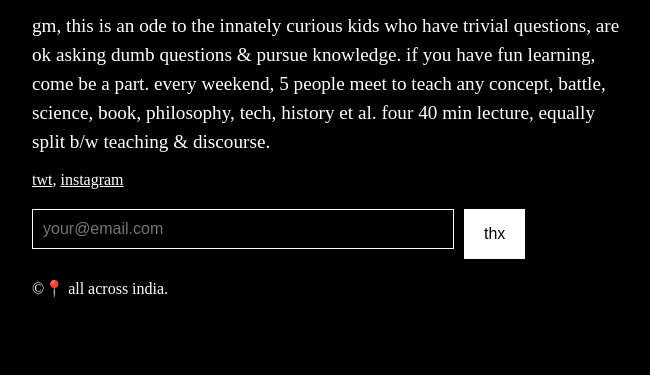
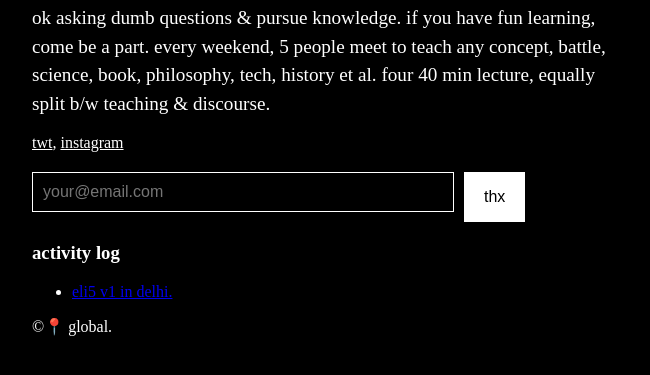
Before and after one commit to heettike/eli5-school, a plain HTML site: page index.html in a window 1280 px wide. Shown: the part 293-668 px from the top of the page, without its empty margins (308-958 px from the left). Drawn offline with Linux system fonts and the light colour scheme; a web font is replaced by a local one.

Commit message:
Update form in index.html

```diff
--- a/index.html
+++ b/index.html
@@ -49,9 +49,16 @@
                     <input type="email" id="emailInput" placeholder="your@email.com" required>
                     <button type="submit">thx</button>
                 </form>
+                <div class="activity-log">
+                    <h3>activity log</h3>
+                    <ul>
+                        <li><a href="https://x.com/HeetTike/status/1867267128891445489"> eli5 v1 in delhi.</a></li>
+
+                    </ul>
+                </div>
             </div>
 
-            <footer>©📍 all across india.</footer>
+            <footer>©📍 global.</footer>
         </div>
     </div>
     <!-- Load scripts at the end of body -->
```
